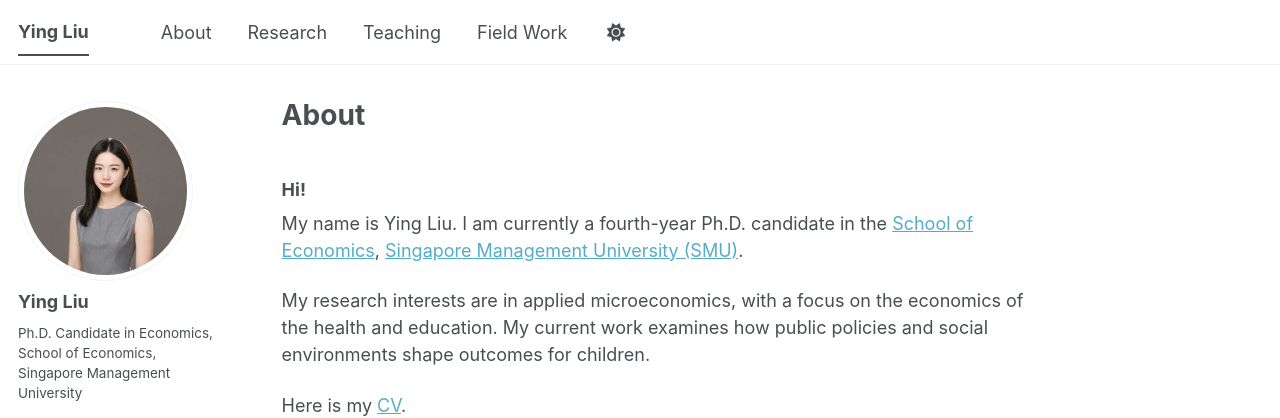
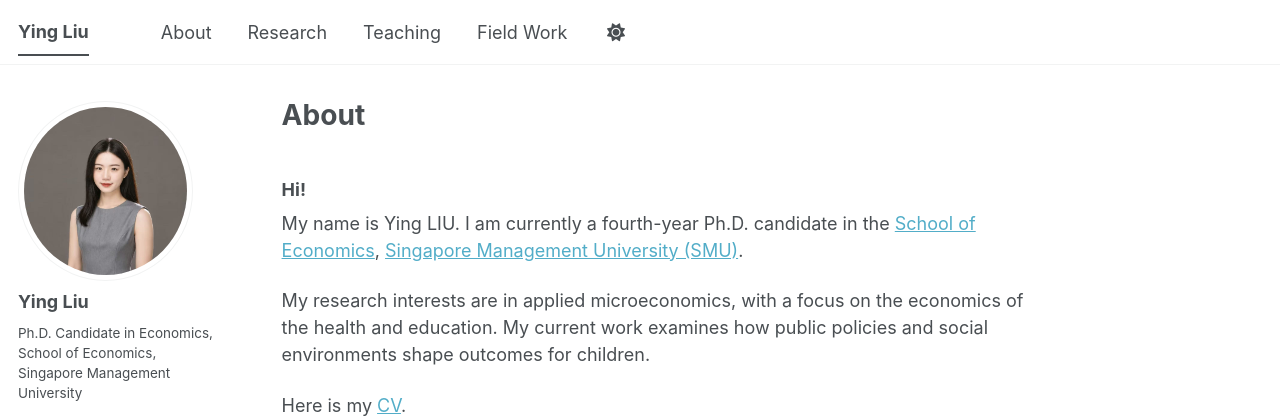
Before and after one commit to YingLIU2022/YingLIU2022.github.io, a Jekyll site: the page built from _pages/about.md, in a window 1280 px wide. Shown: the top 418 px of the page. Built offline with Jekyll 4.4.1, drawn with Linux system fonts in a browser that asks for light colours; a script bundle is joined from its source files by our own code; library files that are not in the unit come from our copies.

```diff
--- a/_pages/about.md
+++ b/_pages/about.md
@@ -9,7 +9,7 @@ redirect_from:
 
 ### Hi!
 
-My name is Ying Liu. I am currently a fourth-year Ph.D. candidate in the [School of Economics](https://economics.smu.edu.sg/), [Singapore Management University (SMU)](https://www.smu.edu.sg/).
+My name is Ying LIU. I am currently a fourth-year Ph.D. candidate in the [School of Economics](https://economics.smu.edu.sg/), [Singapore Management University (SMU)](https://www.smu.edu.sg/).
 
 My research interests are in applied microeconomics, with a focus on the economics of the health and education. My current work examines how public policies and social environments shape outcomes for children.
 
```
